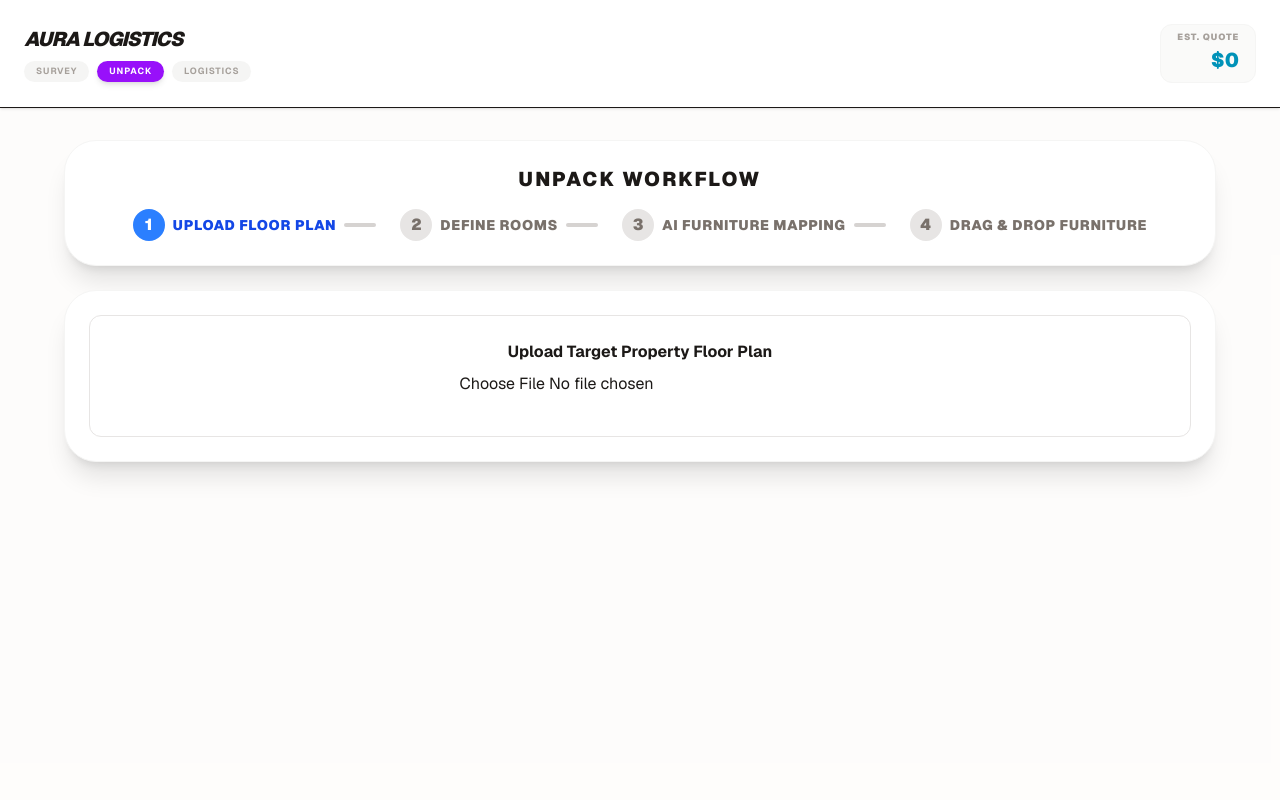
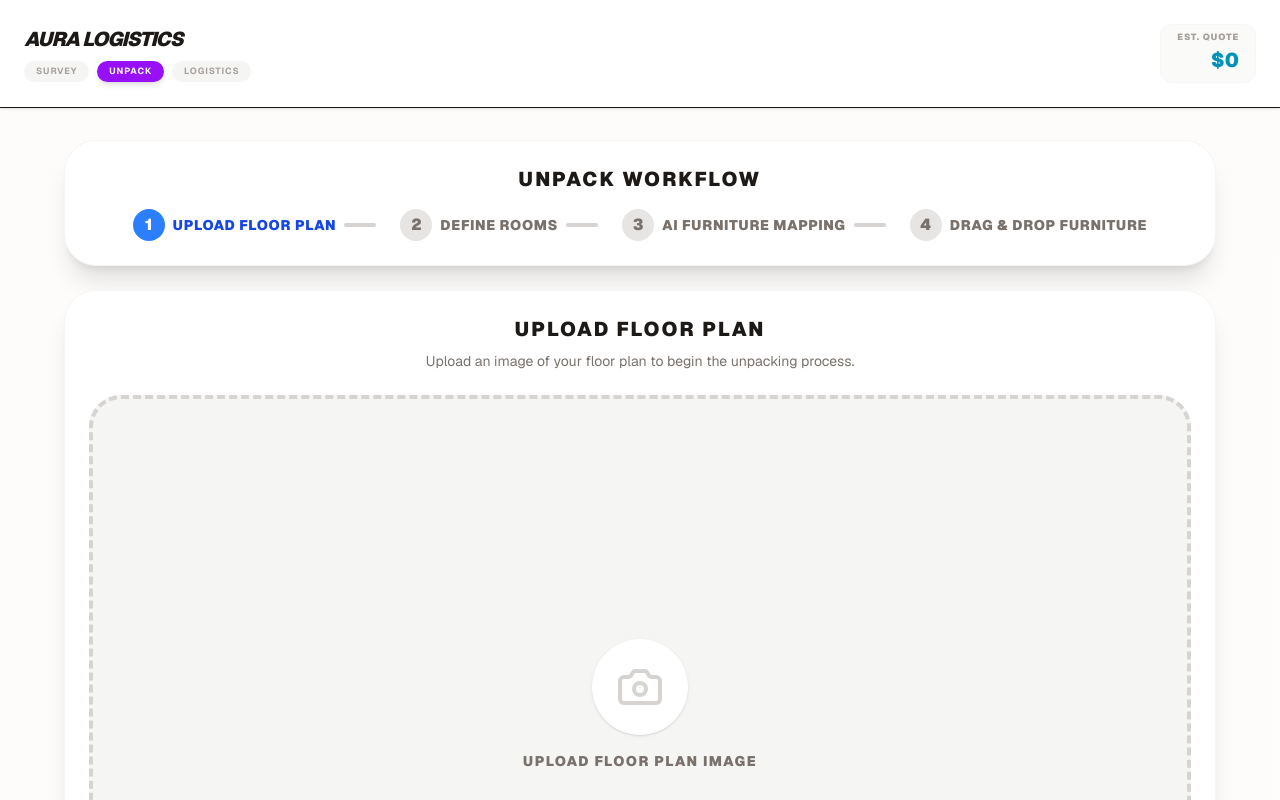
Before and after one commit to matthewlama-bit/AuraScan, a Next.js app: page / in a window 1280 px wide. Both pictures are taken after a click on the button "UNPACK". Shown: the top 800 px of the page. Built offline with nearby package versions, Linux system fonts and the light colour scheme.

Commit message:
feat: integrate survey rooms into unpack and match UI design

```diff
--- a/app/components/UnpackPanel.tsx
+++ b/app/components/UnpackPanel.tsx
@@ -1,5 +1,6 @@
 import React, { useState, useRef } from 'react';
-import FloorPlanUpload from './FloorPlanUpload';
+import { Camera } from 'lucide-react';
+import { Room } from '../types';
 
 // Stepper workflow steps
 const steps = [
@@ -9,7 +10,11 @@ const steps = [
   'Drag & Drop Furniture',
 ];
 
-export default function UnpackPanel() {
+interface UnpackPanelProps {
+  rooms: Room[];
+}
+
+export default function UnpackPanel({ rooms }: UnpackPanelProps) {
   const [step, setStep] = useState(0);
   const [floorPlanUrl, setFloorPlanUrl] = useState<string | null>(null);
   const [floorPlanFile, setFloorPlanFile] = useState<File | null>(null);
@@ -90,7 +95,30 @@ export default function UnpackPanel() {
       <Stepper />
       {step === 0 && (
         <div className="bg-white rounded-[2rem] p-6 shadow-xl border border-stone-100">
-          <FloorPlanUpload onUpload={handleUpload} />
+          <div className="flex flex-col items-center">
+            <h3 className="text-xl font-black text-stone-900 uppercase tracking-widest mb-2">Upload Floor Plan</h3>
+            <p className="text-sm text-stone-500 mb-6">Upload an image of your floor plan to begin the unpacking process.</p>
+            <label className="flex flex-col items-center justify-center w-full aspect-video bg-stone-100 hover:bg-stone-200 transition-colors rounded-[2rem] cursor-pointer border-4 border-dashed border-stone-300">
+              <div className="bg-white p-6 rounded-full shadow-sm mb-4">
+                <Camera size={48} className="text-stone-300 pointer-events-none" />
+              </div>
+              <p className="text-sm font-black text-stone-500 uppercase tracking-widest">Upload Floor Plan Image</p>
+              <input
+                type="file"
+                accept="image/*"
+                onChange={(e) => {
+                  const file = e.target.files?.[0];
+                  if (file) {
+                    const url = URL.createObjectURL(file);
+                    setFloorPlanFile(file);
+                    setFloorPlanUrl(url);
+                    setStep(1);
+                  }
+                }}
+                className="hidden"
+              />
+            </label>
+          </div>
         </div>
       )}
       {step === 1 && floorPlanUrl && (
@@ -101,11 +129,13 @@ export default function UnpackPanel() {
             <label htmlFor="room-select" className="text-sm font-bold text-stone-700 mb-2">Select Room:</label>
             <select id="room-select" value={selectedRoom} onChange={handleRoomChange} className="border border-stone-300 rounded px-4 py-2 mb-2">
               <option value="">-- Select Room --</option>
-              <option value="living-room">Living Room</option>
-              <option value="kitchen">Kitchen</option>
-              <option value="bedroom">Bedroom</option>
+              {rooms.map((room) => (
+                <option key={room.id} value={room.id}>
+                  {room.name}
+                </option>
+              ))}
             </select>
-            {selectedRoom && <p className="text-sm text-stone-700">Selected Room: {selectedRoom}</p>}
+            {selectedRoom && <p className="text-sm text-stone-700">Selected Room: {rooms.find(r => r.id === selectedRoom)?.name}</p>}
           </div>
 
           {/* Overlay Container */}
--- a/app/page.tsx
+++ b/app/page.tsx
@@ -47,7 +47,7 @@ export default function AuraMultiRoom() {
               <AggregatedLogisticsPanel rooms={rooms} />
             </div>
           ) : viewMode === 'unpack' ? (
-            <UnpackPanel />
+            <UnpackPanel rooms={rooms} />
           ) : (
             <div className="max-w-6xl mx-auto grid grid-cols-1 lg:grid-cols-12 gap-6 lg:gap-8">
               <PhotoBox activeRoom={activeRoom} handleFileUpload={handleFileUpload} loading={loading} hoveredItemIndex={hoveredItemIndex} />
```
